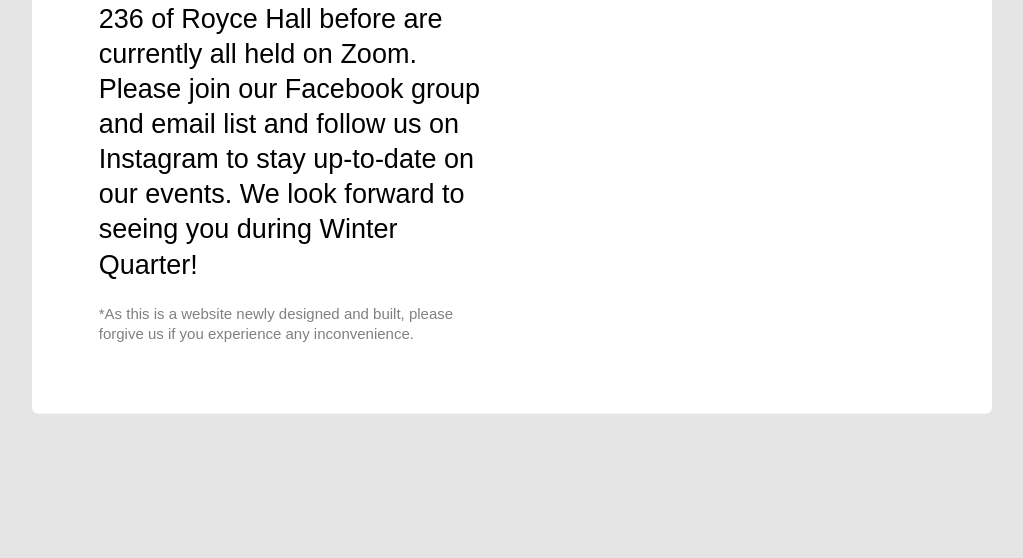
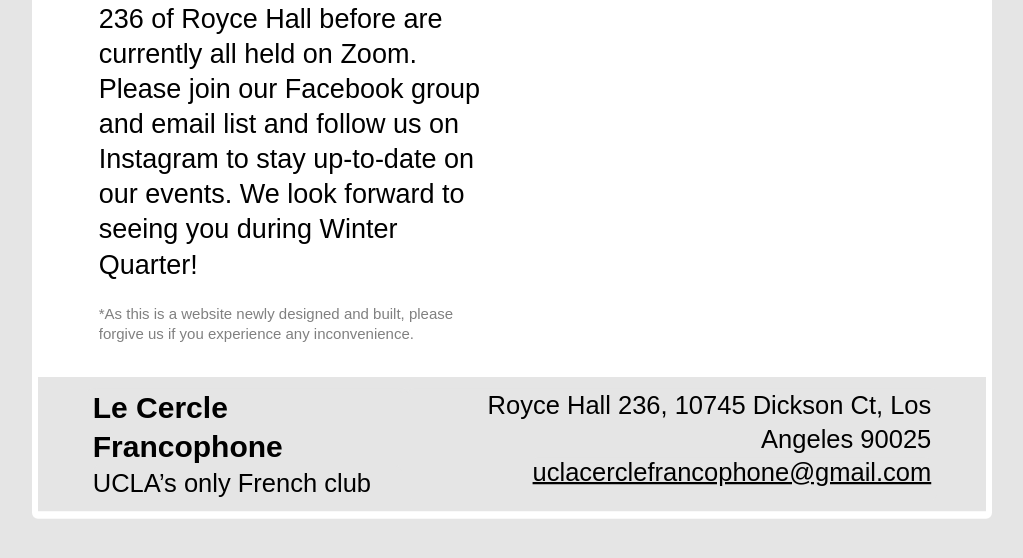
Before and after one commit to AustinLaw8/UCLA-French-Club, a plain HTML site: page index.html in a window 1280 px wide. Shown: the part 1157-1715 px from the top of the page, without its empty margins (128-1151 px from the left). Drawn offline with Linux system fonts and the light colour scheme; a web font is replaced by a local one.

Commit message:
added club footer

```diff
--- a/index.html
+++ b/index.html
@@ -63,11 +63,21 @@
             Please join our Facebook group and email list and follow us on Instagram to stay up-to-date on our events. We look forward to seeing you during Winter Quarter!
           </p>
           <p id = "body-footnote">*As this is a website newly designed and built, please forgive us if you experience any inconvenience.</p>
-          <br />
         </div>
 
         <div id = "body-item2">2</div>
       </div>
+
+      <div class = "footer">
+        <div class = "logo">
+          <p class = "firstLeft">Le Cercle Francophone</p>
+          <p class = "secondLeft">UCLA’s only French club</p>
+        </div>
+        <div class = "information">
+          Royce Hall 236, 10745 Dickson Ct, Los Angeles 90025 <br/> <span>uclacerclefrancophone@gmail.com</span>
+        </div>
+      </div>
+
     </div>
   </body>
 </html>
--- a/styles.css
+++ b/styles.css
@@ -183,6 +183,40 @@
     grid-column: 2;
 }
 
+.footer *{
+    background: var(--main-gray);
+    padding-bottom: 0px;
+    line-height: 1.3;
+}
+
+.footer{
+    background-color: var(--main-gray);
+    padding: 15px;
+    display: grid;
+    grid-template-columns: auto auto;
+    border-radius: 0%;
+}
+
+.logo{
+    grid-column: 1;
+    margin-left: 50px;
+}
+
+.firstLeft{
+    font-weight: 600;
+    font-size: 40px;
+}
+
+.information{
+    grid-column: 2;
+    text-align: right;
+    margin-right: 50px;
+}
+
+.information > span{
+    text-decoration: underline;
+}
+
 .subsection{
     background-color: var(--main-gray);
     display: flex;
```
Also changed, not shown: learn_french.html (+11 -0 lines), opportunities.html (+10 -0 lines).
